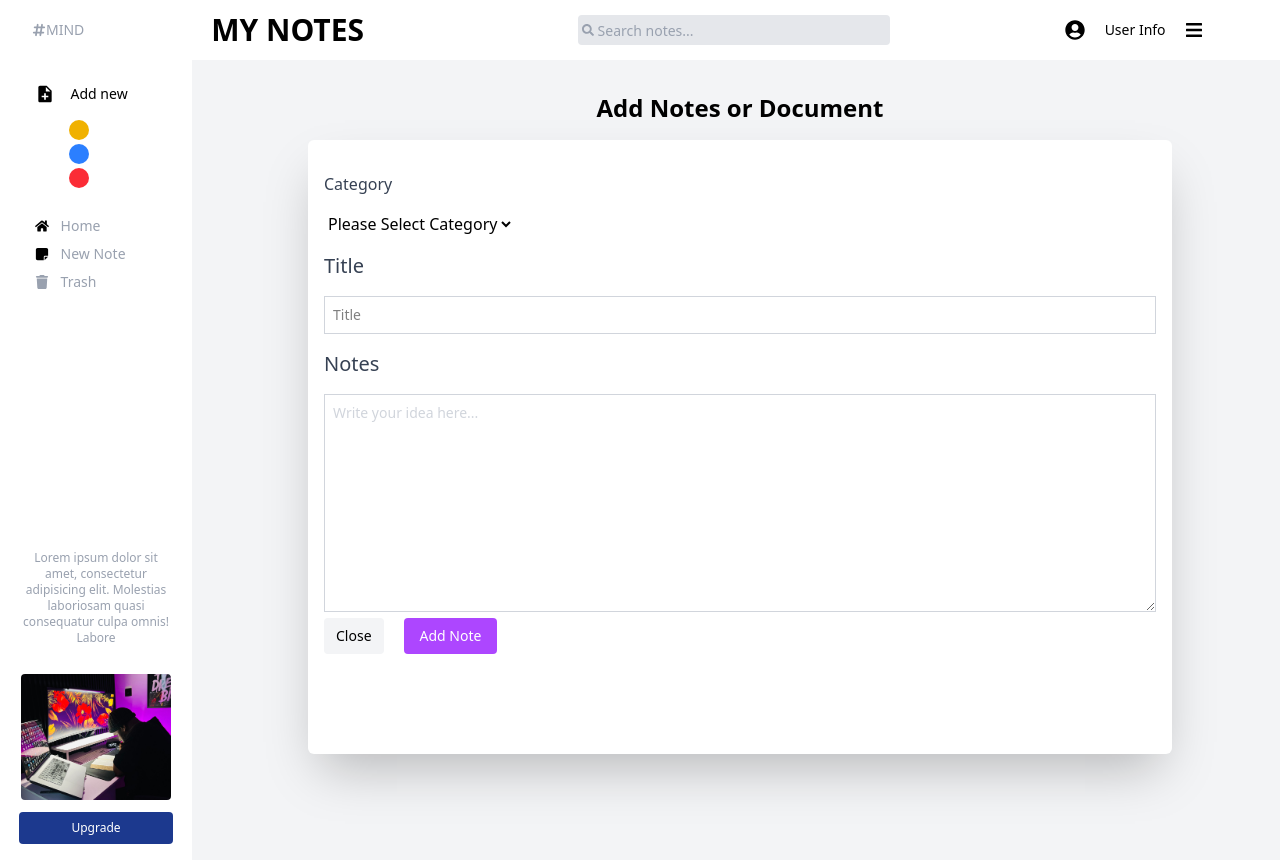
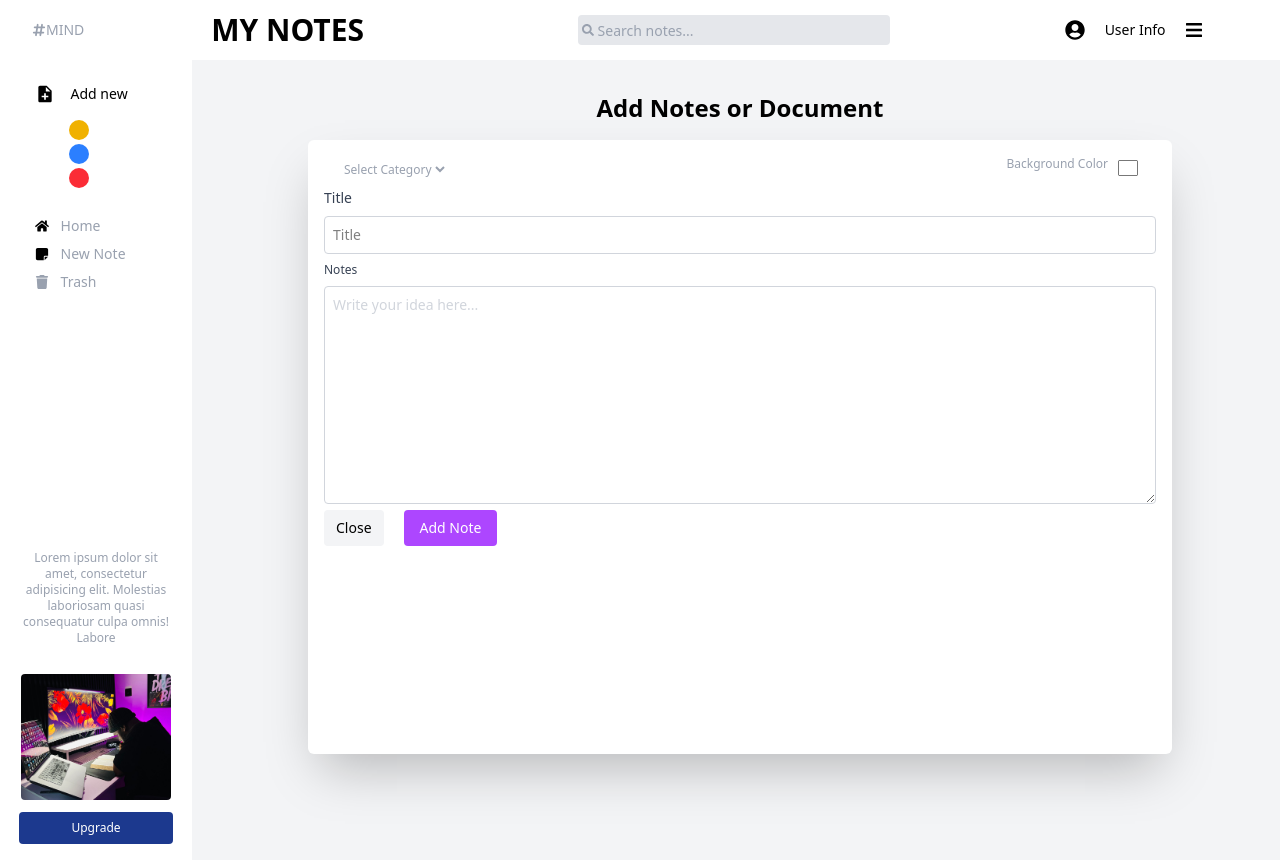
Before and after one commit to Ayomi-Dev/MindApp, a React (Vite) app: page /create in a window 1280 px wide. Built offline with nearby package versions, Linux system fonts and the light colour scheme.

Commit message:
Added background color feaure to notes

```diff
--- a/src/components/NoteCard.tsx
+++ b/src/components/NoteCard.tsx
@@ -9,20 +9,21 @@ export const NoteCard = () => {
     <>
     {notes.map((note, index) => {
       return (
-        <div className="bg-blue-400 rounded-md p-2 w-[100%] md:w-[30%] min-h-[300px]" key={index}>
+        <div className={` rounded-md p-2 w-[100%] md:w-[30%] min-h-[300px]`} style={{backgroundColor: note.bgColor}} key={index}>
+
             <Link to={`/note/${note.id}`}>
 
-            <span className="text-gray-400 text-xs">{note.createdAt}</span>
+            <span className="text-gray-50 font-extralight text-xs">{note.createdAt}</span>
             <div className="flex flex-1 justify-between items-center py-2">
-              <h3 className="text-black">{note.title}</h3>
+              <h3 className="text-white font-semibold">{note.title}</h3>
               <MdNoteAdd className='text-xs text-black' />
             </div>
             <hr className="bg-gray-100 w-[95%] mx-auto text-gray-300" />
-            <p className="text-sm text-gray-300">
+            <p className="text-sm text-white">
               {note.content}
             </p>
            </Link>
-           <FaTrash onClick={() => deleteNote(note.id)} />
+           <FaTrash className='text-amber-50 font-light' onClick={() => deleteNote(note.id)} />
             </div>
         )
       })}
--- a/src/components/NoteForm.tsx
+++ b/src/components/NoteForm.tsx
@@ -1,12 +1,13 @@
 import  { useState } from 'react'
 import { useNoteContext } from '../context/NoteContext'
-import { useNavigate } from 'react-router-dom';
+import { Link, useNavigate } from 'react-router-dom';
 
 export const NoteForm = () => {
   const {notes,  addNote } = useNoteContext();
   const [ noteTitle, setNoteTitle ] = useState('');
   const [ noteContent, setNoteContent ] = useState('');
   const [ noteCategory, setNoteCategory ] = useState('');
+  const [ noteBgColor, setNoteBgColor ] = useState<string>('#ffffff');
   const date = new Date()
   const dateFormat = date.toDateString() // extracts date from the date object
   const time = new Date()
@@ -19,12 +20,13 @@ export const NoteForm = () => {
   const handleChange = (e:any) => {
     e.preventDefault();
     setNoteId(id)
-
+    console.log(noteBgColor)
     addNote({
       id: noteId,
       title: noteTitle,
       category: noteCategory,
       content: noteContent,
+      bgColor: noteBgColor,
       createdAt: `${dateFormat} at ${timeFormat}`
     })
     console.log(notes)
@@ -38,32 +40,54 @@ export const NoteForm = () => {
 
 
       <form action="" onSubmit={handleChange} className='bg-white shadow-2xl w-[80%] min-h-[80%] mx-auto p-4 rounded-md'>
-        <label htmlFor="" className="block py-4 text-gray-700">Category</label>
-        <select name="categories" id="" onChange={(e) => setNoteCategory(e.target.value)}>
-          <option value="">Please Select Category</option>
+        <div className="flex justify-between w-full px-4 items-center">
+          <div className="block">
+            <select className='text-xs text-gray-400' name="categories" id="" onChange={(e) => setNoteCategory(e.target.value)}>
+              <option value="">Select Category</option>
               <option value="Personal">Personal</option>
               <option value="Work">Work</option>
               <option value="Family">Family</option>
               <option value="Study">Study</option>
             </select>
+          </div>
+          <div className="flex gap-2">
+            {/* {['bg-black', 'bg-purple-500', 'bg-blue-500', 'bg-green-500', 'bg-yellow-500', 'bg-red-500'].map((color, index) => (
+              <div key={index} className={`w-4 h-4 rounded-full cursor-pointer ${color}`}
+                  onClick={() => setNoteBgColor(color)}
+              ></div>
+            ))} */}
 
-        <label htmlFor="" className="block text-xl py-4 text-gray-700" >Title</label>
+
+            <label htmlFor="bgColor" className='text-xs text-gray-400'>Background Color</label>
+            <input type="color" name="bgColor" id="bgColor" value={noteBgColor}
+                   onChange={(e) => setNoteBgColor(e.target.value)}
+                   className='w-6 h-6 rounded-[50%] cursor-pointer' />
+          </div>
+        </div>
+
+
+
+
+        <label htmlFor="" className="text-sm block py-2 text-gray-700" >Title</label>
         <input type="text" name='title' required
-              className="w-full p-2 text-sm border-[1px] border-gray-300 outline-none" value={noteTitle}
+              className="w-full p-2 rounded-sm text-sm border-[1px] border-gray-300 outline-none" value={noteTitle}
               onChange={(e) => setNoteTitle(e.target.value)} placeholder='Title'
         />
 
-        <label htmlFor="" className="block text-xl py-4 text-gray-700">Notes</label>
+        <label htmlFor="" className="block text-xs py-2 text-gray-700">Notes</label>
         <textarea name="notes" id="" rows={10} required
-                  className='text-sm w-full border-[1px] border-gray-300 outline-none p-2 placeholder:text-gray-300'
+                  className={`${noteBgColor} text-sm rounded-sm w-full border-[1px] border-gray-300 outline-none p-2 placeholder:text-gray-300 `}
                   placeholder='Write your idea here...'
                   onChange={(e) => setNoteContent(e.target.value)}
+                  style={{ backgroundColor: noteBgColor }}
                 >
 
         </textarea>
 
         <div className="flex items-end gap-5">
+          <Link to={`/`} >
             <button className="text-black bg-gray-100 px-3 py-2 rounded-sm cursor-pointer text-sm">Close</button>
+          </Link>
           <button className="text-white bg-purple-500 px-4 py-2 rounded-sm cursor-pointer text-sm">Add Note</button>
         </div>
       </form>
--- a/src/context/NoteContext.tsx
+++ b/src/context/NoteContext.tsx
@@ -5,7 +5,8 @@ interface Note {
   id: number,
   title: string,
   category: string,
-  content: string
+  content: string,
+  bgColor?: string,
   createdAt: string,
 }
 
--- a/src/pages/NotePage.tsx
+++ b/src/pages/NotePage.tsx
@@ -14,12 +14,8 @@ export const NotePage = () => {
         navigate('/')
       }, 1000)
   }
-  const date = new Date()
-  const dateFormat = date.toDateString()
-  const time = new Date()
-  const format = time.toLocaleTimeString('en-US', {
-    hour12: true})
-  console.log(format, dateFormat)
+
+
   return (
     <>
         <section className="flex-1 px-4 text-center">
```
Lines whose indentation alone changed are shown as unchanged.
